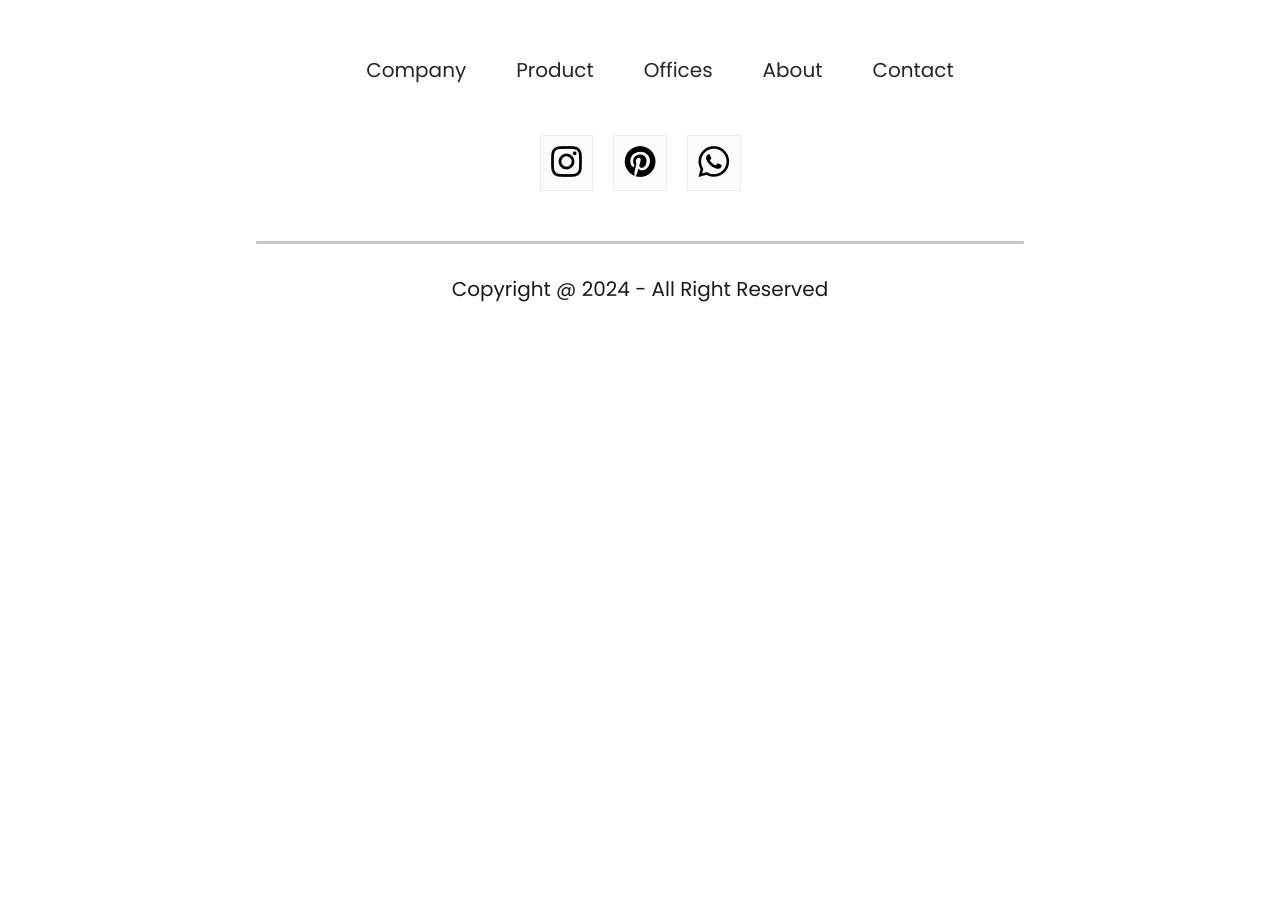
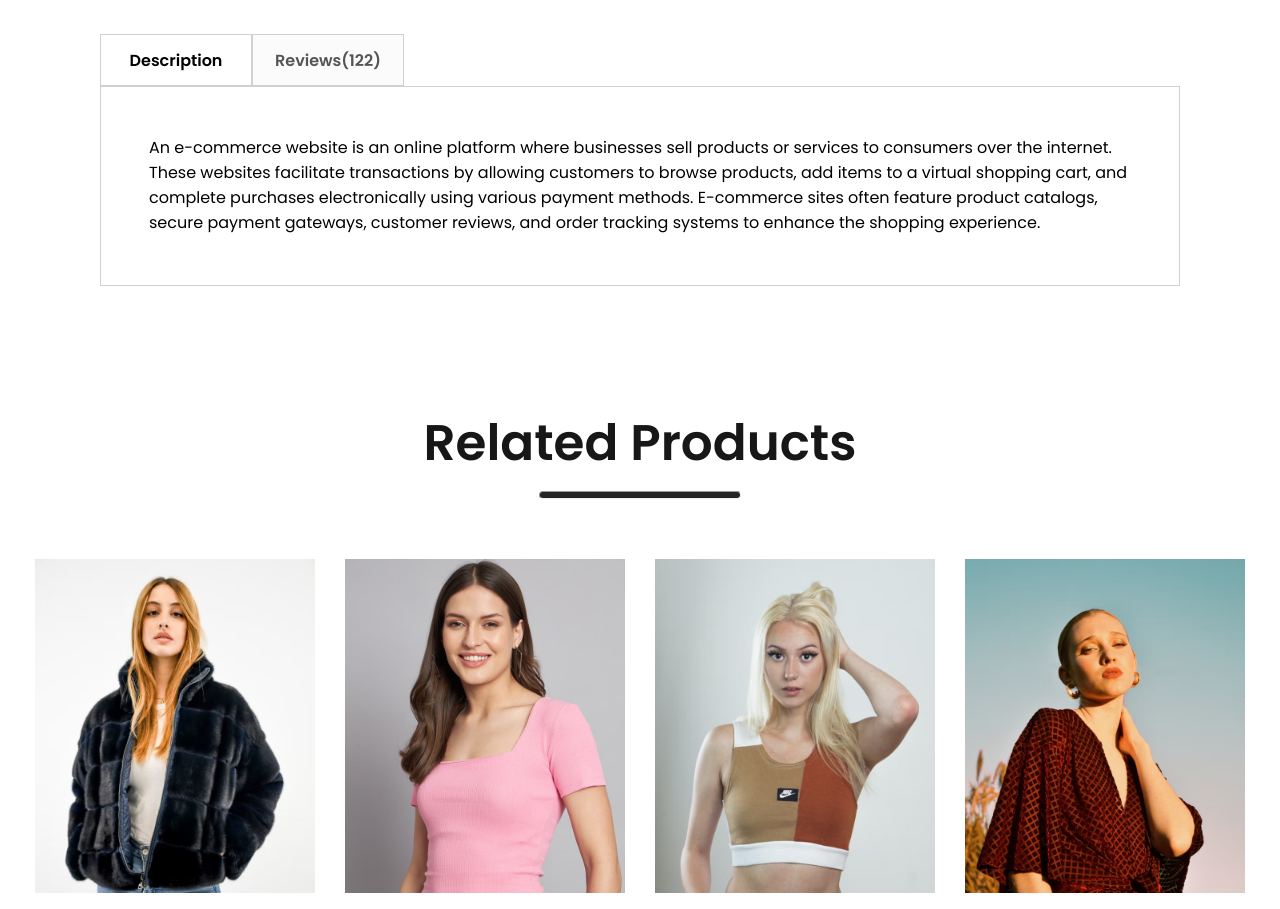
Before and after one commit to Bhaskar977/ShopHere, a React (Create React App) app in the folder frontend/: page /product/1 in a window 1280 px wide. Shown: the part 1035-1944 px from the top of the page. Before the commit the page ends 1369 px from the top, so only its background shows below. Built offline with nearby package versions, Linux system fonts and the light colour scheme.

Commit message:
changes done

```diff
--- /dev/null
+++ b/frontend/src/Components/DescriptionBox/DescriptionBox.css
@@ -0,0 +1,32 @@
+.descriptionbox {
+  margin: 120px 100px;
+}
+
+.descriptionbox-navigator {
+  display: flex;
+}
+
+.descriptionbox-nav-box {
+  display: flex;
+  align-items: center;
+  justify-content: center;
+  font-size: 16px;
+  font-weight: 600;
+  width: 150px;
+  height: 50px;
+  border: 1px solid #d0d0d0;
+}
+
+.descriptionbox-nav-box.fade{
+    background: #fbfbfb;
+    color: #555;
+}
+
+.descriptionbox-description{
+    display: flex;
+    flex-direction: column;
+    gap: 25px;
+    border: 1px solid #D0D0D0;
+    padding: 48px;
+    padding-bottom: 50px;
+}
--- /dev/null
+++ b/frontend/src/Components/DescriptionBox/DescriptionBox.jsx
@@ -0,0 +1,26 @@
+import React from "react";
+import "./DescriptionBox.css";
+
+const DescriptionBox = () => {
+  return (
+    <div className="descriptionbox">
+      <div className="descriptionbox-navigator">
+        <div className="descriptionbox-nav-box">Description</div>
+        <div className="descriptionbox-nav-box fade">Reviews(122)</div>
+      </div>
+      <div className="descriptionbox-description">
+        <p>
+          An e-commerce website is an online platform where businesses sell
+          products or services to consumers over the internet. These websites
+          facilitate transactions by allowing customers to browse products, add
+          items to a virtual shopping cart, and complete purchases
+          electronically using various payment methods. E-commerce sites often
+          feature product catalogs, secure payment gateways, customer reviews,
+          and order tracking systems to enhance the shopping experience.
+        </p>
+      </div>
+    </div>
+  );
+};
+
+export default DescriptionBox;
--- a/frontend/src/Components/Footer/Footer.jsx
+++ b/frontend/src/Components/Footer/Footer.jsx
@@ -10,7 +10,7 @@ const Footer = () => {
     <div className="footer">
       <div className="footer-logo">
         <img src={footer_logo} alt="" />
-        <p>SHOPPER</p>
+        <p>SHOP HERE</p>
       </div>
       <ul className="footer-links">
         <li>Company</li>
--- a/frontend/src/Components/Item/Item.jsx
+++ b/frontend/src/Components/Item/Item.jsx
@@ -6,7 +6,7 @@ const Item = (props) => {
   return (
     <div className="item">
       <Link to={`/product/${props.id}`}>
-        <img src={props.image} alt="" />
+        <img src={props.image} onClick={window.scrollTo(0,0)} alt="" />
       </Link>
       <p>{props.name}</p>
       <div className="item-prices">
--- /dev/null
+++ b/frontend/src/Components/RelatedProducts/RelatedProducts.css
@@ -0,0 +1,27 @@
+.relatedproducts{
+    display: flex;
+    flex-direction: column;
+    align-items: center;
+    gap: 10px;
+    height: 90vh;
+    margin-bottom: 30px;
+}
+
+.relatedproducts h1{
+    color: #171717;
+    font-size: 50px;
+    font-weight: 600;
+}
+
+.relatedproducts hr{
+    width: 200px;
+    height: 6px;
+    border-radius: 10px;
+    background: #252525;
+}
+
+.relatedproducts-item{
+    margin-top: 50px;
+    display: flex;
+    gap: 30px;
+}
--- /dev/null
+++ b/frontend/src/Components/RelatedProducts/RelatedProducts.jsx
@@ -0,0 +1,30 @@
+import React from "react";
+import "./RelatedProducts.css";
+import data_product from "../Assets/data";
+import Item from "../Item/Item";
+
+const RelatedProducts = () => {
+    console.log(data_product)
+  return (
+    <div className="relatedproducts">
+      <h1>Related Products</h1>
+      <hr />
+      <div className="relatedproducts-item">
+        {data_product.map((item, i) => {
+          return (
+            <Item
+              key={i}
+              id={item.id}
+              name={item.name}
+              image={item.image}
+              new_price={item.new_price}
+              old_price={item.old_price}
+            />
+          );
+        })}
+      </div>
+    </div>
+  );
+};
+
+export default RelatedProducts;
--- a/frontend/src/Pages/Product.jsx
+++ b/frontend/src/Pages/Product.jsx
@@ -3,6 +3,9 @@ import { ShopContext } from "../Context/ShopContext";
 import { useParams } from "react-router-dom";
 import Breadcrumb from "../Components/Breadcrumb/Breadcrumb";
 import ProductDisplay from "../Components/ProductDisplay/ProductDisplay";
+import DescriptionBox from "../Components/DescriptionBox/DescriptionBox";
+import RelatedProducts from "../Components/RelatedProducts/RelatedProducts";
+
 
 const Product = () => {
   const { all_product } = useContext(ShopContext);
@@ -15,6 +18,8 @@ const Product = () => {
     <div>
       <Breadcrumb product={product} />
       <ProductDisplay product={product} />
+      <DescriptionBox />
+      <RelatedProducts  />
     </div>
   );
 };
```
